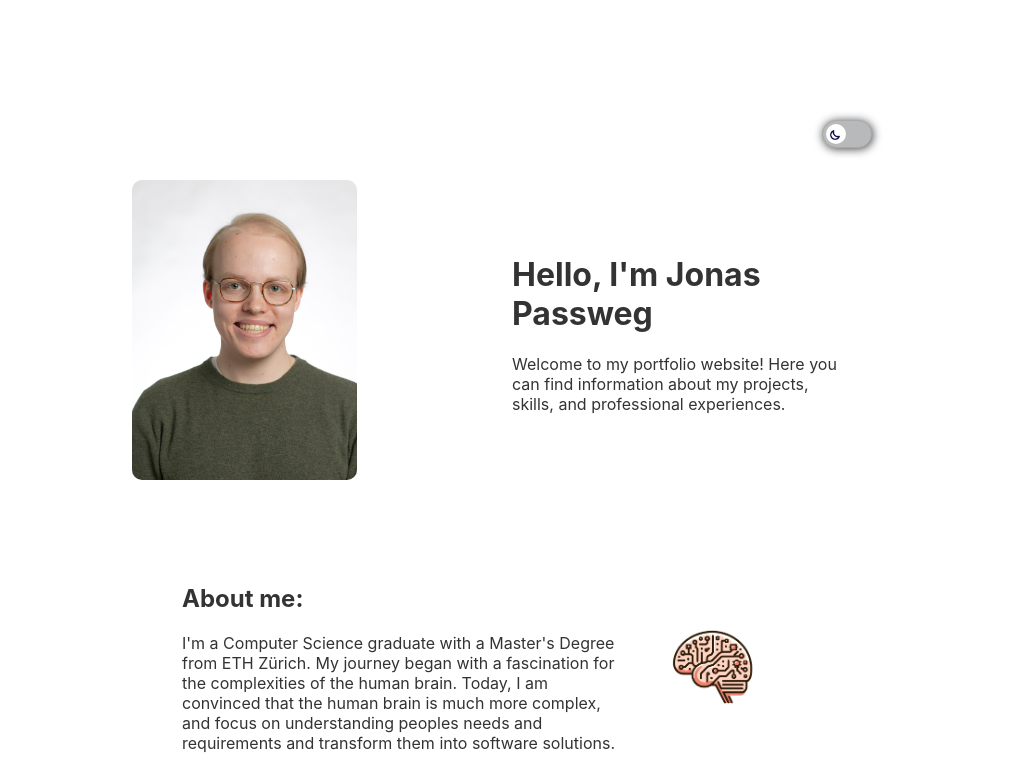
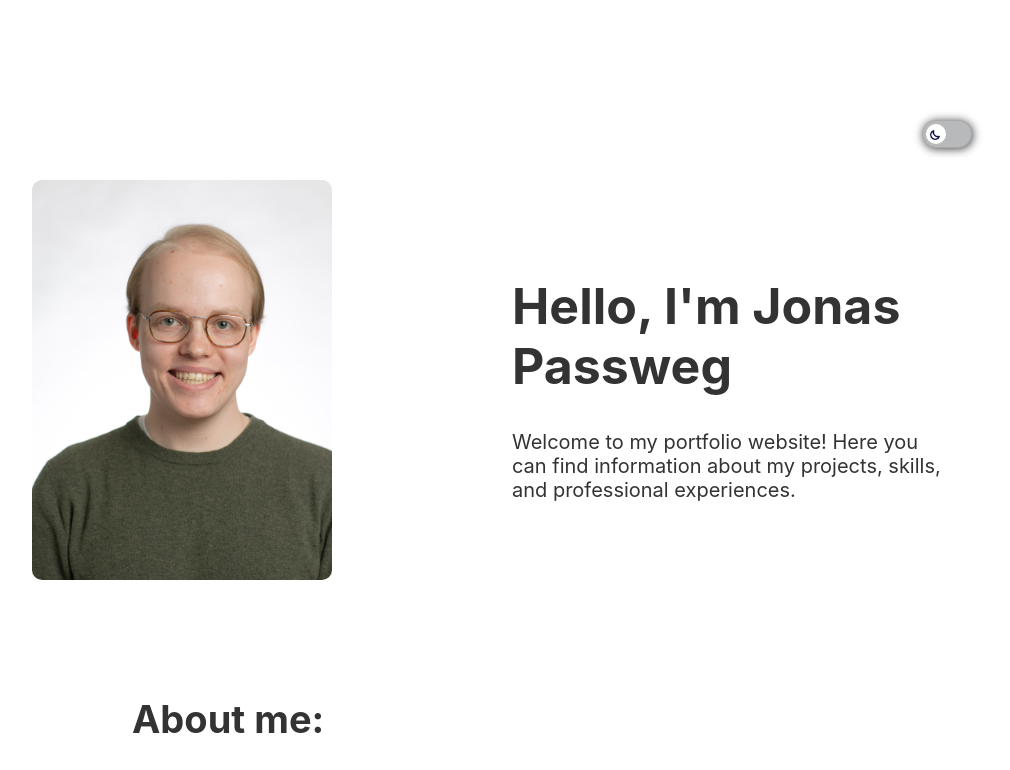
Before and after one commit to jpassweg/bailjar, a React (Create React App) app: page / in a window 1280 px wide. Shown: the top 770 px of the page, without its empty margins (148-1158 px from the left). Built offline with nearby package versions, Linux system fonts and the light colour scheme.

Commit message:
fix size

```diff
--- a/src/App.css
+++ b/src/App.css
@@ -11,6 +11,18 @@
   .App-logo {
     animation: App-logo-spin infinite 20s linear;
   }
+}
+
+h1 {
+  font-size: 50px;
+}
+
+h2 {
+  font-size: 38px;
+}
+
+p {
+  font-size: 20px;
 }
 
 .App-header {
--- a/src/Containers.css
+++ b/src/Containers.css
@@ -2,7 +2,7 @@
   padding-top: 100px;
   display: flex;
   flex-direction: column;
-  max-width: 800px;
+  max-width: 1000px;
   justify-content: center;
   align-items: center; /* Centers content vertically (useful if there's extra space) */
   margin: 0 auto;
@@ -20,7 +20,7 @@
   box-sizing: border-box;
 }
 
-@media (min-width: 500px) {
+@media (min-width: 750px) {
   .container {
     flex-direction: row; /* Switches to horizontal layout on larger screens */
   }
@@ -52,7 +52,7 @@
   align-items: center;
 }
 
-@media (min-width: 500px) {
+@media (min-width: 750px) {
   .text-container {
     flex: 1;
     text-align: left;
@@ -67,10 +67,16 @@
   align-items: center; /* Centers content vertically (useful if there's extra space) */
 }
 
-@media (min-width: 500px) {
+@media (min-width: 750px) {
   .image-container {
     flex: 1; /* Flex grow on larger screens, takes up available space */
     display: block; /* Switch to block display for side-by-side layout */
+  }
+}
+
+@media (max-width: 750px) {
+  #about-me-div {
+    margin-bottom: -50px;
   }
 }
 
@@ -80,33 +86,26 @@
 }
 
 .small-width {
-  max-width: 700px;
+  max-width: 800px;
 }
 
 #about-me-div {
   flex-basis: 400px;
 }
 
-@media (max-width: 500px) {
-  #about-me-div {
-    height: 100%;
-    margin-bottom: -110px; /* Smaller margin for small devices */
-  }
-}
-
 #profile-image {
   max-width: 100%; /* Ensures image is responsive and does not exceed container width */
-  max-height: 300px; /* Maximum image height */
+  max-height: 400px; /* Maximum image height */
   height: auto; /* Maintains aspect ratio */
   border-radius: 10px; /* Optional: Adds rounded corners */
 }
 
 #brain-image {
-  max-width: 100px;
-  max-height: 100px;
+  max-width: 150px;
+  max-height: 150px;
 }
 
 #brain-div {
-  flex-basis: 100px;
-  max-height: 100px;
+  flex-basis: 150px;
+  max-height: 150px;
 }
```
